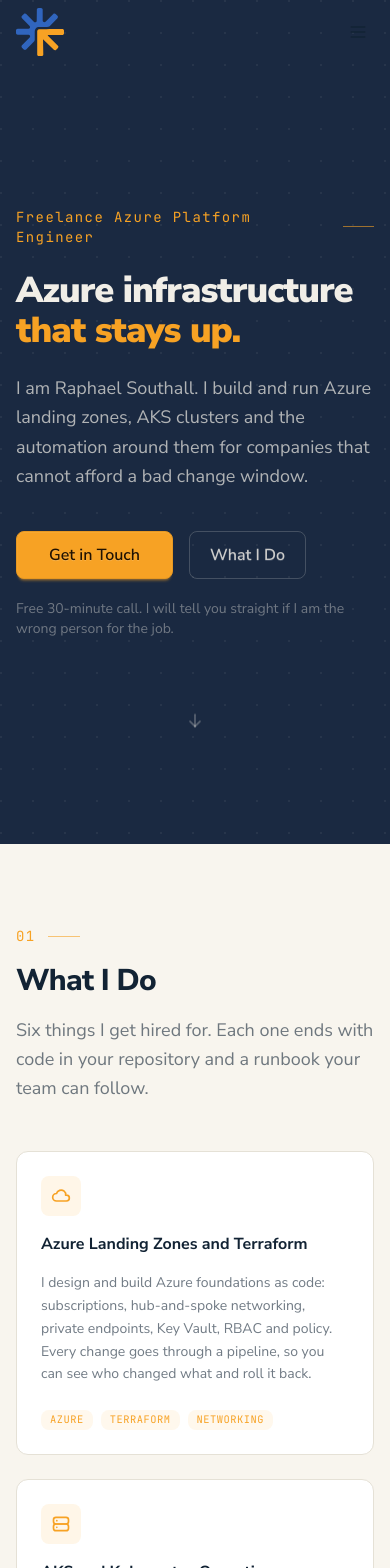
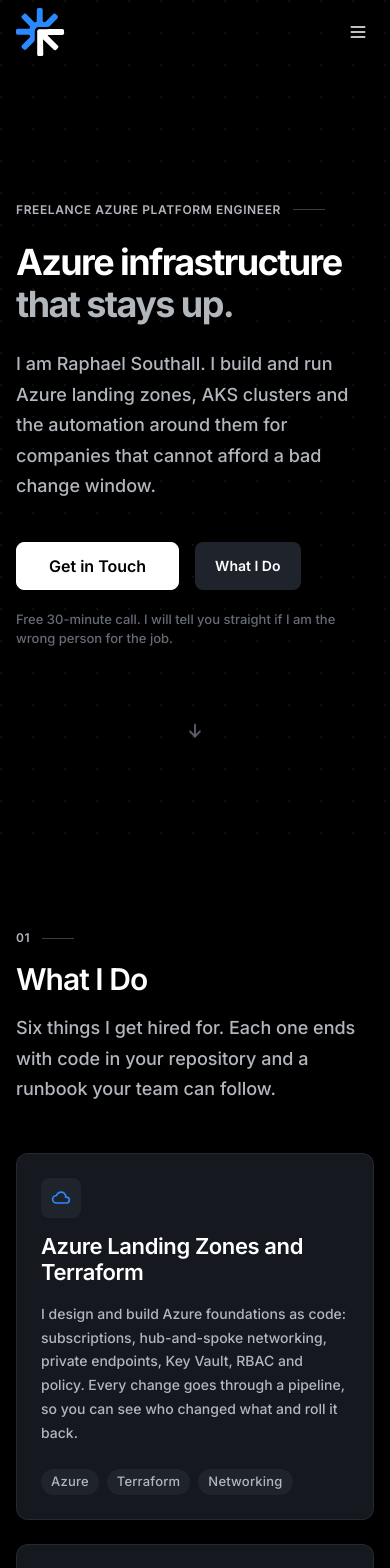
Before and after one commit to raphasouthall/website, a SvelteKit app in the folder it-website/: page / in a window 390 px wide. Shown: the top 1568 px of the page. Built offline with nearby package versions, Linux system fonts and the light colour scheme.

Commit message:
Restyle to black-canvas design system
Dark-only daisyUI theme (black canvas, charcoal surface lift, 1px
hairlines, no shadows), Inter as the single family, white 8px CTA
buttons, uppercase eyebrows, single blue accent. Google Fonts removed.

```diff
--- a/it-website/src/app.css
+++ b/it-website/src/app.css
@@ -3,123 +3,93 @@
 @plugin '@tailwindcss/typography';
 @plugin "daisyui" {}
 
-/* ── Light Theme (Enterprise Palette from Brand Guidelines) ──── */
+/* ── Dark-only theme: black canvas, charcoal surface lift, hairlines ── */
 @plugin "daisyui/theme" {
-	name: 'light';
+	name: 'dark';
 	default: true;
-	prefersdark: false;
-	color-scheme: 'light';
+	prefersdark: true;
+	color-scheme: 'dark';
 
-	/* Cream base from brand moodboard */
-	--color-base-100: oklch(97% 0.01 90);
-	--color-base-200: oklch(95% 0.012 90);
-	--color-base-300: oklch(91% 0.015 90);
-	--color-base-content: oklch(25% 0.04 250);
+	/* canvas / surface-1 / hairline */
+	--color-base-100: #000000;
+	--color-base-200: #15181e;
+	--color-base-300: #3b3d45;
+	--color-base-content: #ffffff;
 
-	/* Primary: #FBA035 — brand amber/golden */
-	--color-primary: oklch(78% 0.16 70);
-	--color-primary-content: oklch(20% 0.04 70);
+	/* button-primary: white on black */
+	--color-primary: #ffffff;
+	--color-primary-content: #000000;
 
-	/* Secondary: #2E3A59 — brand dark navy */
-	--color-secondary: oklch(32% 0.05 260);
-	--color-secondary-content: oklch(97% 0.005 260);
+	/* surface-2 for secondary buttons and lifted bands */
+	--color-secondary: #1f232b;
+	--color-secondary-content: #ffffff;
 
-	/* Accent: #4A6BC8 — brand blue */
-	--color-accent: oklch(52% 0.15 260);
-	--color-accent-content: oklch(97% 0.005 260);
+	/* single accent: links and section identity */
+	--color-accent: #2b89ff;
+	--color-accent-content: #ffffff;
 
-	/* Neutral: dark navy for dark sections */
-	--color-neutral: oklch(28% 0.05 260);
-	--color-neutral-content: oklch(95% 0.01 90);
+	--color-neutral: #000000;
+	--color-neutral-content: #ffffff;
 
-	--color-info: oklch(62% 0.14 230);
-	--color-info-content: oklch(98% 0.005 230);
-	--color-success: oklch(62% 0.15 145);
-	--color-success-content: oklch(98% 0.005 145);
-	--color-warning: oklch(78% 0.16 70);
-	--color-warning-content: oklch(20% 0.04 70);
-	--color-error: oklch(58% 0.20 25);
-	--color-error-content: oklch(98% 0.005 25);
+	--color-info: #2b89ff;
+	--color-info-content: #ffffff;
+	--color-success: #00ca8e;
+	--color-success-content: #000000;
+	--color-warning: #ffcf25;
+	--color-warning-content: #000000;
+	--color-error: #e62b1e;
+	--color-error-content: #ffffff;
 
-	--radius-selector: 0.5rem;
-	--radius-field: 0.5rem;
-	--radius-box: 0.75rem;
+	--radius-selector: 4px;
+	--radius-field: 8px;
+	--radius-box: 12px;
 	--size-selector: 0.25rem;
 	--size-field: 0.25rem;
 	--border: 1px;
-	--depth: 1;
-	--noise: 0;
-}
-
-/* ── Dark Theme ──────────────────────────────────────────────── */
-@plugin "daisyui/theme" {
-	name: 'dark';
-	default: false;
-	prefersdark: true;
-	color-scheme: 'dark';
-
-	--color-base-100: oklch(27% 0.04 260);
-	--color-base-200: oklch(24% 0.035 260);
-	--color-base-300: oklch(20% 0.03 260);
-	--color-base-content: oklch(93% 0.01 90);
-
-	--color-primary: oklch(80% 0.16 70);
-	--color-primary-content: oklch(20% 0.04 70);
-
-	--color-secondary: oklch(85% 0.01 260);
-	--color-secondary-content: oklch(25% 0.04 260);
-
-	--color-accent: oklch(58% 0.14 260);
-	--color-accent-content: oklch(98% 0.005 260);
-
-	--color-neutral: oklch(20% 0.03 260);
-	--color-neutral-content: oklch(90% 0.01 90);
-
-	--color-info: oklch(65% 0.14 230);
-	--color-info-content: oklch(98% 0.005 230);
-	--color-success: oklch(65% 0.15 145);
-	--color-success-content: oklch(98% 0.005 145);
-	--color-warning: oklch(80% 0.16 70);
-	--color-warning-content: oklch(20% 0.04 70);
-	--color-error: oklch(62% 0.18 25);
-	--color-error-content: oklch(98% 0.005 25);
-
-	--radius-selector: 0.5rem;
-	--radius-field: 0.5rem;
-	--radius-box: 0.75rem;
-	--size-selector: 0.25rem;
-	--size-field: 0.25rem;
-	--border: 1px;
-	--depth: 1;
+	--depth: 0;
 	--noise: 0;
 }
 
 @theme {
 	--breakpoint-3xl: 120rem;
+	--color-ink-muted: #b2b6bd;
+	--color-ink-subtle: #656a76;
+	--color-hairline: rgba(178, 182, 189, 0.1);
 }
 
-/* ── Base Typography (Brand: Nunito Sans + Roboto Slab) ──────── */
+/* ── Typography: one family, weight 500 body / 600 emphasis / 700 display ── */
 @layer base {
 	body {
-		font-family: 'Nunito Sans', 'Nunito', system-ui, sans-serif;
+		font-family: 'Inter Variable', Inter, -apple-system, BlinkMacSystemFont, 'Segoe UI', sans-serif;
+		font-weight: 500;
 	}
 	h1, h2, h3, h4, h5, h6 {
-		font-family: 'Nunito Sans', 'Nunito', system-ui, sans-serif;
+		font-family: 'Inter Variable', Inter, -apple-system, BlinkMacSystemFont, 'Segoe UI', sans-serif;
+	}
+	.btn {
+		box-shadow: none;
 	}
 }
 
 @layer utilities {
-	.font-heading {
-		font-family: 'Nunito Sans', 'Nunito', system-ui, sans-serif;
-	}
-	.font-body {
-		font-family: 'Nunito Sans', 'Nunito', system-ui, sans-serif;
-	}
+	.font-heading,
+	.font-body,
 	.font-display {
-		font-family: 'Roboto Slab', serif;
+		font-family: 'Inter Variable', Inter, -apple-system, BlinkMacSystemFont, 'Segoe UI', sans-serif;
 	}
 	.font-mono {
 		font-family: 'JetBrains Mono', monospace;
+	}
+	/* eyebrow: 12px 600 uppercase +0.6px tracking */
+	.eyebrow {
+		font-size: 12px;
+		font-weight: 600;
+		line-height: 1.23;
+		letter-spacing: 0.6px;
+		text-transform: uppercase;
+	}
+	.hairline {
+		border: 1px solid var(--color-hairline);
 	}
 }
 
--- a/it-website/src/app.html
+++ b/it-website/src/app.html
@@ -27,14 +27,6 @@
 		<meta name="twitter:image" content="https://solidplus.tech/og-image.png" />
 
 		%sveltekit.head%
-
-		<!-- Fonts: Nunito Sans (enterprise) + Roboto Slab (display) per brand guidelines -->
-		<link rel="preconnect" href="https://fonts.googleapis.com" />
-		<link rel="preconnect" href="https://fonts.gstatic.com" crossorigin />
-		<link
-			href="https://fonts.googleapis.com/css2?family=Nunito+Sans:ital,opsz,wght@0,6..12,200..1000;1,6..12,200..1000&family=Roboto+Slab:wght@300;400;500;600;700&display=swap"
-			rel="stylesheet"
-		/>
 
 		<!-- Schema.org -->
 		<script type="application/ld+json">
--- a/it-website/src/lib/components/ui/SectionHeader.svelte
+++ b/it-website/src/lib/components/ui/SectionHeader.svelte
@@ -5,28 +5,19 @@
 		subtitle?: string;
 		light?: boolean;
 	}
-	let { number, title, subtitle, light = false }: Props = $props();
+	let { number, title, subtitle }: Props = $props();
 </script>
 
 <div class="mb-12 md:mb-16">
-	<span
-		class="font-mono text-sm font-medium tracking-widest inline-flex items-center gap-3 mb-4
-		       {light ? 'text-primary' : 'text-primary'}"
-	>
+	<span class="eyebrow text-ink-muted inline-flex items-center gap-3 mb-4">
 		{number}
-		<span class="block w-8 h-px {light ? 'bg-primary/60' : 'bg-primary/60'}"></span>
+		<span class="block w-8 h-px bg-base-300"></span>
 	</span>
-	<h2
-		class="font-heading text-3xl md:text-4xl lg:text-[2.75rem] font-extrabold tracking-tight leading-tight
-		       {light ? 'text-white' : 'text-base-content'}"
-	>
+	<h2 class="text-3xl md:text-4xl lg:text-[2.5rem] font-semibold tracking-[-1px] leading-[1.19] text-base-content">
 		{title}
 	</h2>
 	{#if subtitle}
-		<p
-			class="mt-4 text-lg max-w-2xl leading-relaxed
-			       {light ? 'text-white/70' : 'text-base-content/60'}"
-		>
+		<p class="mt-4 text-lg max-w-2xl leading-[1.69] text-ink-muted">
 			{subtitle}
 		</p>
 	{/if}
--- a/it-website/src/lib/components/ui/ServiceCard.svelte
+++ b/it-website/src/lib/components/ui/ServiceCard.svelte
@@ -34,22 +34,16 @@
 	const IconComponent = $derived(iconMap[icon] || IconMap);
 </script>
 
-<div
-	class="card bg-white dark:bg-base-200 border border-base-300 h-full
-	       hover:border-primary/30 hover:shadow-lg hover:-translate-y-0.5
-	       transition-all duration-200"
->
-	<div class="card-body gap-4 p-6 md:p-8">
-		<div
-			class="w-10 h-10 rounded-lg bg-primary/10 flex items-center justify-center text-primary"
-		>
+<div class="card bg-base-200 hairline h-full hover:bg-secondary transition-colors duration-200">
+	<div class="card-body gap-4 p-6">
+		<div class="w-10 h-10 rounded-lg bg-secondary flex items-center justify-center text-accent">
 			<IconComponent size={20} />
 		</div>
-		<h3 class="card-title text-base font-bold">{title}</h3>
-		<p class="text-base-content/60 text-sm leading-relaxed">{description}</p>
+		<h3 class="text-[22px] font-semibold tracking-[-0.4px] leading-[1.18]">{title}</h3>
+		<p class="text-ink-muted text-sm leading-[1.71]">{description}</p>
 		<div class="flex flex-wrap gap-2 mt-auto pt-2">
 			{#each tags as tag}
-				<span class="badge badge-sm font-mono text-[0.65rem] tracking-wider uppercase bg-primary/8 text-primary border-0">
+				<span class="rounded-full bg-secondary text-ink-muted text-[13px] leading-[1.38] tracking-[0.2px] px-2.5 py-1">
 					{tag}
 				</span>
 			{/each}
--- a/it-website/src/routes/+layout.svelte
+++ b/it-website/src/routes/+layout.svelte
@@ -69,10 +69,10 @@
 	<!-- ── Nav ──────────────────────────────────────────── -->
 	<nav
 		aria-label="Primary navigation"
-		class="fixed top-0 left-0 right-0 z-50 transition-all duration-300
+		class="fixed top-0 left-0 right-0 z-50 transition-colors duration-300 border-b
 		       {scrolled
-			? 'bg-base-100/90 backdrop-blur-md shadow-sm'
-			: 'bg-transparent'}"
+			? 'bg-base-100/90 backdrop-blur-md border-base-300/40'
+			: 'bg-transparent border-transparent'}"
 	>
 		<div class="max-w-7xl mx-auto px-4 md:px-8 flex items-center justify-between h-16 md:h-18">
 			<!-- Logo -->
@@ -85,10 +85,10 @@
 				{#each navItems as item}
 					<a
 						href="#{item.id}"
-						class="px-3 py-2 text-sm font-medium tracking-wide rounded-lg transition-colors duration-150
+						class="px-3 py-2 text-sm font-medium rounded-lg transition-colors duration-150
 						       {activeSection === item.id
-							? 'text-primary bg-primary/8'
-							: 'text-base-content/70 hover:text-base-content hover:bg-base-200'}"
+							? 'text-base-content bg-secondary'
+							: 'text-ink-muted hover:text-base-content hover:bg-base-200'}"
 					>
 						{item.label}
 					</a>
@@ -130,7 +130,7 @@
 
 			<!-- Drawer -->
 			<div
-				class="fixed top-16 right-4 left-4 z-50 md:hidden bg-base-100 rounded-xl shadow-xl border border-base-300 p-4"
+				class="fixed top-16 right-4 left-4 z-50 md:hidden bg-base-200 rounded-xl hairline p-4"
 			>
 				<div class="flex flex-col gap-1">
 					{#each navItems as item}
@@ -138,8 +138,8 @@
 							href="#{item.id}"
 							class="px-4 py-3 text-base font-medium rounded-lg transition-colors
 							       {activeSection === item.id
-								? 'text-primary bg-primary/8'
-								: 'text-base-content/70 hover:bg-base-200'}"
+								? 'text-base-content bg-secondary'
+								: 'text-ink-muted hover:bg-secondary'}"
 							onclick={closeSidebar}
 						>
 							{item.label}
@@ -168,7 +168,7 @@
 			<div class="grid grid-cols-1 md:grid-cols-3 gap-10">
 				<!-- Brand -->
 				<div>
-					<div class="w-14 mb-4 invert opacity-90">
+					<div class="w-14 mb-4 opacity-90">
 						<Logo />
 					</div>
 					<p class="text-sm text-neutral-content/60 leading-relaxed max-w-xs">
@@ -221,7 +221,7 @@
 				</div>
 			</div>
 
-			<div class="border-t border-neutral-content/10 mt-12 pt-8 flex flex-col md:flex-row justify-between gap-4">
+			<div class="border-t border-base-300/40 mt-12 pt-8 flex flex-col md:flex-row justify-between gap-4">
 				<p class="text-xs text-neutral-content/40">
 					&copy; {new Date().getFullYear()} SolidPlus Ltd. Registered in Scotland, company number SC833008.
 					Registered office: School House, Fordyce, Banff AB45 2SJ.
--- a/it-website/src/routes/+page.svelte
+++ b/it-website/src/routes/+page.svelte
@@ -72,21 +72,21 @@
 			<div>
 				<div class="hero-animate">
 					<span
-						class="font-mono text-sm font-medium tracking-widest text-primary inline-flex items-center gap-3 mb-6"
+						class="eyebrow text-ink-muted inline-flex items-center gap-3 mb-6"
 					>
 						Freelance Azure Platform Engineer
-						<span class="block w-8 h-px bg-primary/60"></span>
+						<span class="block w-8 h-px bg-base-300"></span>
 					</span>
 				</div>
 
 				<h1
-					class="hero-animate-delay-1 font-heading text-4xl md:text-5xl lg:text-[3.5rem] font-black tracking-tight leading-[1.1] mb-6"
+					class="hero-animate-delay-1 text-4xl md:text-5xl lg:text-[3.5rem] font-bold tracking-[-1.6px] leading-[1.17] mb-6"
 				>
 					Azure infrastructure<br />
-					<span class="text-primary">that stays up.</span>
+					<span class="text-ink-muted">that stays up.</span>
 				</h1>
 
-				<p class="hero-animate-delay-2 text-lg md:text-xl text-neutral-content/70 leading-relaxed max-w-lg mb-10">
+				<p class="hero-animate-delay-2 text-lg text-ink-muted leading-[1.69] max-w-lg mb-10">
 					I am Raphael Southall. I build and run Azure landing zones, AKS clusters and the
 					automation around them for companies that cannot afford a bad change window.
 				</p>
@@ -97,13 +97,13 @@
 					</a>
 					<a
 						href="#services"
-						class="btn btn-ghost btn-lg rounded-lg text-base font-semibold text-neutral-content/80 hover:text-neutral-content border-neutral-content/20 hover:border-neutral-content/40"
+						class="btn btn-secondary btn-lg rounded-lg text-sm font-semibold border-0"
 					>
 						What I Do
 					</a>
 				</div>
 
-				<p class="hero-animate-delay-3 mt-5 text-sm text-neutral-content/40">
+				<p class="hero-animate-delay-3 mt-5 text-[13px] text-ink-subtle">
 					Free 30-minute call. I will tell you straight if I am the wrong person for the job.
 				</p>
 			</div>
@@ -115,16 +115,16 @@
 				</div>
 				<div class="grid grid-cols-3 gap-8 mt-12 text-center">
 					<div>
-						<div class="text-3xl font-extrabold text-accent">6+</div>
-						<div class="text-xs text-neutral-content/50 mt-1">years in Azure</div>
+						<div class="text-3xl font-bold tracking-[-0.6px]">6+</div>
+						<div class="text-xs text-ink-subtle mt-1">years in Azure</div>
 					</div>
 					<div>
-						<div class="text-3xl font-extrabold text-accent">AKS</div>
-						<div class="text-xs text-neutral-content/50 mt-1">in production</div>
+						<div class="text-3xl font-bold tracking-[-0.6px]">AKS</div>
+						<div class="text-xs text-ink-subtle mt-1">in production</div>
 					</div>
 					<div>
-						<div class="text-3xl font-extrabold text-accent">UK</div>
-						<div class="text-xs text-neutral-content/50 mt-1">based, remote</div>
+						<div class="text-3xl font-bold tracking-[-0.6px]">UK</div>
+						<div class="text-xs text-ink-subtle mt-1">based, remote</div>
 					</div>
 				</div>
 			</div>
@@ -132,7 +132,7 @@
 
 		<!-- Scroll indicator -->
 		<div class="absolute bottom-8 left-1/2 -translate-x-1/2 animate-bounce">
-			<IconArrowDown size={20} class="text-neutral-content/30" />
+			<IconArrowDown size={20} class="text-ink-subtle" />
 		</div>
 	</div>
 </section>
@@ -193,7 +193,7 @@
 <!-- ═══════════════════════════════════════════════════════════════
      WHY SOLIDPLUS
      ═══════════════════════════════════════════════════════════════ -->
-<section class="py-20 md:py-28 bg-secondary text-secondary-content">
+<section class="py-20 md:py-28 bg-base-200">
 	<div class="max-w-7xl mx-auto px-4 md:px-8">
 		<div use:revealOnScroll>
 			<SectionHeader
@@ -208,13 +208,13 @@
 			{#each differentiators as diff, i}
 				<div
 					use:revealOnScroll={{ delay: i * 75 }}
-					class="border border-secondary-content/10 rounded-xl p-6 md:p-8 hover:bg-secondary-content/5 transition-colors"
+					class="hairline rounded-xl p-6 bg-base-100 transition-colors"
 				>
-					<div class="w-8 h-8 rounded-lg bg-accent/20 flex items-center justify-center mb-4">
+					<div class="w-8 h-8 rounded-lg bg-secondary flex items-center justify-center mb-4">
 						<IconCheck size={16} class="text-accent" />
 					</div>
-					<h3 class="font-heading text-lg font-bold mb-3">{diff.title}</h3>
-					<p class="text-secondary-content/70 text-sm leading-relaxed">{diff.description}</p>
+					<h3 class="text-[22px] font-semibold tracking-[-0.4px] leading-[1.18] mb-3">{diff.title}</h3>
+					<p class="text-ink-muted text-sm leading-[1.71]">{diff.description}</p>
 				</div>
 			{/each}
 		</div>
@@ -272,7 +272,7 @@
 						href="https://neurostack.sh"
 						target="_blank"
 						rel="noopener noreferrer"
-						class="text-primary hover:underline inline-flex items-center gap-1"
+						class="text-accent hover:underline inline-flex items-center gap-1"
 					>
 						NeuroStack <IconExternalLink size={14} />
 					</a>, an open-source memory server that gives AI coding agents durable, searchable context
@@ -320,9 +320,9 @@
 		</div>
 
 		<div class="space-y-4">
-			<div use:revealOnScroll class="collapse collapse-arrow bg-white dark:bg-base-200 border border-base-300 rounded-xl">
+			<div use:revealOnScroll class="collapse collapse-arrow bg-base-200 hairline rounded-xl">
 				<input type="radio" name="faq" />
-				<div class="collapse-title font-bold">What kind of work do you take on?</div>
+				<div class="collapse-title font-semibold">What kind of work do you take on?</div>
 				<div class="collapse-content text-base-content/70 text-sm leading-relaxed">
 					<p>
 						Azure platform work: landing zones, networking, AKS, Terraform, pipelines, certificate
@@ -332,9 +332,9 @@
 				</div>
 			</div>
 
-			<div use:revealOnScroll={{ delay: 50 }} class="collapse collapse-arrow bg-white dark:bg-base-200 border border-base-300 rounded-xl">
+			<div use:revealOnScroll={{ delay: 50 }} class="collapse collapse-arrow bg-base-200 hairline rounded-xl">
 				<input type="radio" name="faq" />
-				<div class="collapse-title font-bold">How long does an engagement take?</div>
+				<div class="collapse-title font-semibold">How long does an engagement take?</div>
 				<div class="collapse-content text-base-content/70 text-sm leading-relaxed">
 					<p>
 						A cost or security review takes 1 to 2 weeks. A landing zone or AKS build takes 4 to 8
@@ -343,9 +343,9 @@
 				</div>
 			</div>
 
-			<div use:revealOnScroll={{ delay: 100 }} class="collapse collapse-arrow bg-white dark:bg-base-200 border border-base-300 rounded-xl">
+			<div use:revealOnScroll={{ delay: 100 }} class="collapse collapse-arrow bg-base-200 hairline rounded-xl">
 				<input type="radio" name="faq" />
-				<div class="collapse-title font-bold">How do you charge?</div>
+				<div class="collapse-title font-semibold">How do you charge?</div>
 				<div class="collapse-content text-base-content/70 text-sm leading-relaxed">
 					<p>
 						Fixed price for defined deliverables, day rate for open-ended operations work. Both are
@@ -355,9 +355,9 @@
 				</div>
 			</div>
 
-			<div use:revealOnScroll={{ delay: 150 }} class="collapse collapse-arrow bg-white dark:bg-base-200 border border-base-300 rounded-xl">
+			<div use:revealOnScroll={{ delay: 150 }} class="collapse collapse-arrow bg-base-200 hairline rounded-xl">
 				<input type="radio" name="faq" />
-				<div class="collapse-title font-bold">Can you work inside our tenant and our tooling?</div>
+				<div class="collapse-title font-semibold">Can you work inside our tenant and our tooling?</div>
 				<div class="collapse-content text-base-content/70 text-sm leading-relaxed">
 					<p>
 						Yes. I work in your Azure tenant with a guest account and your repositories in Azure
@@ -367,9 +367,9 @@
 				</div>
 			</div>
 
-			<div use:revealOnScroll={{ delay: 200 }} class="collapse collapse-arrow bg-white dark:bg-base-200 border border-base-300 rounded-xl">
+			<div use:revealOnScroll={{ delay: 200 }} class="collapse collapse-arrow bg-base-200 hairline rounded-xl">
 				<input type="radio" name="faq" />
-				<div class="collapse-title font-bold">What happens when you leave?</div>
+				<div class="collapse-title font-semibold">What happens when you leave?</div>
 				<div class="collapse-content text-base-content/70 text-sm leading-relaxed">
 					<p>
 						You keep everything: code, pipelines, a runbook and a recorded walkthrough. If you want
@@ -394,12 +394,12 @@
 					subtitle="Tell me what is broken or what you need built. I reply within two working days."
 					light
 				/>
-				<p class="text-neutral-content/60 leading-relaxed max-w-lg mb-8">
+				<p class="text-ink-muted leading-[1.69] max-w-lg mb-8">
 					The first call is free and lasts about 30 minutes. You describe the problem, I ask
 					questions, and by the end you will know whether I am the right person and roughly what
 					it would cost.
 				</p>
-				<div class="space-y-3 text-sm text-neutral-content/50">
+				<div class="space-y-3 text-sm text-ink-subtle">
 					<p>I work freelance alongside a full-time role, so delivery happens evenings and weekends by arrangement and I take one or two clients at a time.</p>
 					<p>
 						Prefer email?
@@ -416,15 +416,15 @@
 						<div class="w-12 h-12 rounded-full bg-success/20 flex items-center justify-center mx-auto mb-4">
 							<IconCheck size={24} class="text-success" />
 						</div>
-						<h3 class="font-heading text-xl font-bold text-neutral-content mb-2">Message sent</h3>
-						<p class="text-neutral-content/60 text-sm">
+						<h3 class="text-xl font-semibold text-base-content mb-2">Message sent</h3>
+						<p class="text-ink-muted text-sm">
 							I will reply within two working days.
 						</p>
 					</div>
 				{:else}
 					<form onsubmit={handleSubmit} class="space-y-5">
 						<div>
-							<label for="name" class="text-sm font-medium text-neutral-content/70 mb-1 block">
+							<label for="name" class="text-sm font-medium text-ink-muted mb-1 block">
 								Full Name *
 							</label>
 							<input
@@ -433,13 +433,13 @@
 								required
 								autocomplete="name"
 								bind:value={formName}
-								class="input input-bordered w-full bg-neutral-content/5 border-neutral-content/15 text-neutral-content placeholder:text-neutral-content/30 focus:border-primary"
+								class="input w-full bg-base-200 hairline text-base-content placeholder:text-ink-subtle focus:outline-1 focus:outline-accent"
 								placeholder="Your name"
 							/>
 						</div>
 
 						<div>
-							<label for="email" class="text-sm font-medium text-neutral-content/70 mb-1 block">
+							<label for="email" class="text-sm font-medium text-ink-muted mb-1 block">
 								Work Email *
 							</label>
 							<input
@@ -448,13 +448,13 @@
 								required
 								autocomplete="email"
 								bind:value={formEmail}
-								class="input input-bordered w-full bg-neutral-content/5 border-neutral-content/15 text-neutral-content placeholder:text-neutral-content/30 focus:border-primary"
+								class="input w-full bg-base-200 hairline text-base-content placeholder:text-ink-subtle focus:outline-1 focus:outline-accent"
 								placeholder="you@company.com"
 							/>
 						</div>
 
 						<div>
-							<label for="company" class="text-sm font-medium text-neutral-content/70 mb-1 block">
+							<label for="company" class="text-sm font-medium text-ink-muted mb-1 block">
 								Company *
 							</label>
 							<input
@@ -463,20 +463,20 @@
 								required
 								autocomplete="organization"
 								bind:value={formCompany}
-								class="input input-bordered w-full bg-neutral-content/5 border-neutral-content/15 text-neutral-content placeholder:text-neutral-content/30 focus:border-primary"
+								class="input w-full bg-base-200 hairline text-base-content placeholder:text-ink-subtle focus:outline-1 focus:outline-accent"
 								placeholder="Your organisation"
 							/>
 						</div>
 
 						<div>
-							<label for="message" class="text-sm font-medium text-neutral-content/70 mb-1 block">
+							<label for="message" class="text-sm font-medium text-ink-muted mb-1 block">
 								What are you working on?
 							</label>
 							<textarea
 								id="message"
 								rows="4"
 								bind:value={formMessage}
-								class="textarea textarea-bordered w-full bg-neutral-content/5 border-neutral-content/15 text-neutral-content placeholder:text-neutral-content/30 focus:border-primary"
+								class="textarea w-full bg-base-200 hairline text-base-content placeholder:text-ink-subtle focus:outline-1 focus:outline-accent"
 								placeholder="What is broken, or what needs building?"
 							></textarea>
 						</div>
@@ -500,7 +500,7 @@
 							</div>
 						{/if}
 
-						<p class="text-xs text-neutral-content/30 text-center">
+						<p class="text-xs text-ink-subtle text-center">
 							Your details go to admin@solidplus.tech via FormSubmit and nowhere else. I reply within two working days.
 						</p>
 					</form>
```
Also changed, not shown: it-website/src/lib/components/ui/CaseStudyCard.svelte (+11 -11 lines), it-website/src/lib/components/ui/ProcessStep.svelte (+5 -5 lines).
